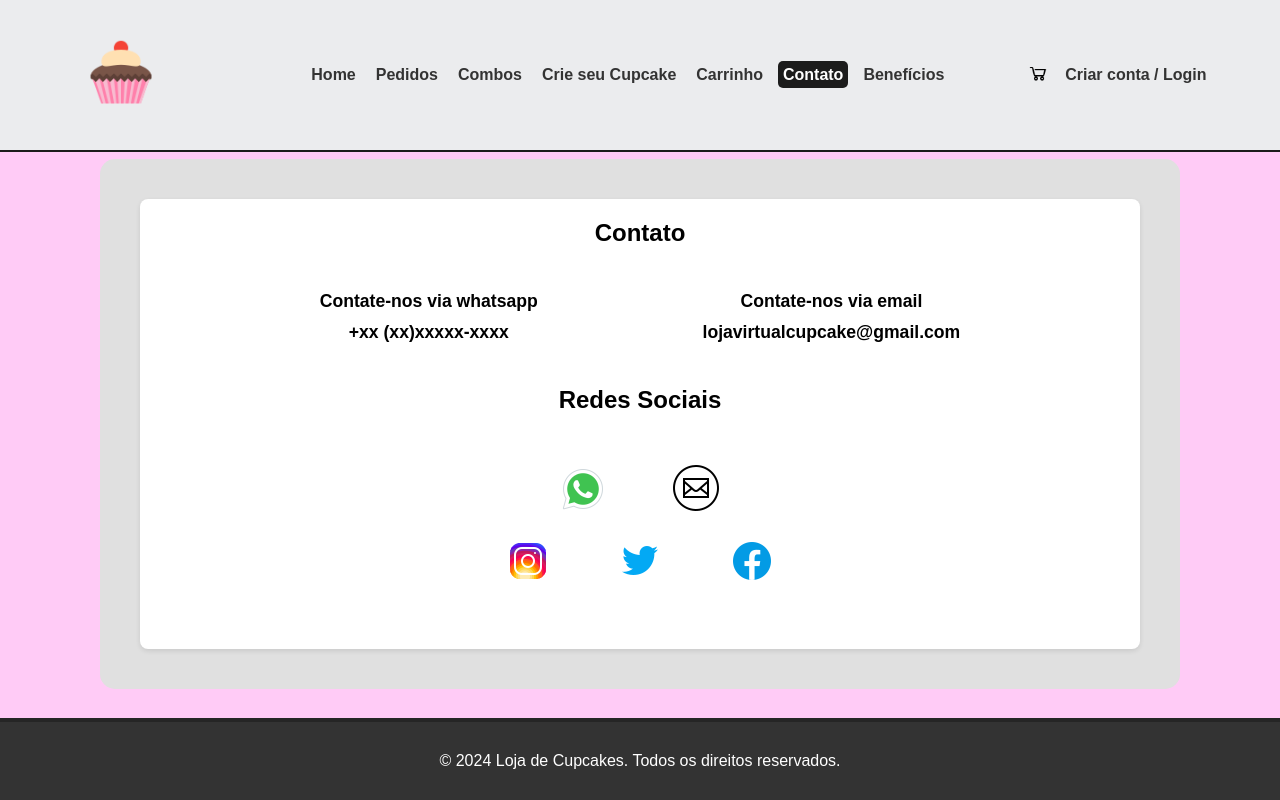
After one commit to Miguel-Aguiar/virtual-cupcake-store, a PHP site: page /contato.html in a window 1280 px wide. The commit adds this page. Run offline with PHP 8.4, Linux system fonts and the light colour scheme.

Commit message:
Contato e Benefícios finalizados

```diff
--- /dev/null
+++ b/View/contato.html
@@ -0,0 +1,91 @@
+<!DOCTYPE html>
+<html lang="pt-br">
+<head>
+    <meta charset="UTF-8">
+    <meta name="viewport" content="width=device-width, initial-scale=1.0">
+    <title>Loja de Cupcakes</title>
+
+    <link rel="stylesheet" href="style.css">
+
+    <link rel="shortcut icon" href="./assets/favicon.png" type="image/x-icon">
+
+    <script src="script.js"></script>
+
+</head>
+<body id="Contato">
+
+    <header>
+        <nav class="navbar">
+            <div class="logo">
+                <a href="home.html"><img src="./assets/logo.png" alt="Logo" width="96px" /></a>
+            </div>
+            <ul class="menu">
+                <li><a href="home.html">Home</a></li>
+                <li><a href="pedidos.html">Pedidos</a></li>
+                <li><a href="combos.html">Combos</a></li>
+                <li><a href="criarCupcake.html">Crie seu Cupcake</a></li>
+                <li><a href="carrinho.html">Carrinho</a></li>
+                <li><a class="active" href="contato.html">Contato</a></li>
+                <li><a href="beneficios.html">Benefícios</a></li>
+            </ul>
+            <div class="account-area">
+                <div class="cart-icon">
+                    <a href="#" onclick="toggleCart()" ><img src="./assets/carrinhop.png" /></a>
+                </div>
+                <a href="login.html" class="login-link">Criar conta / Login</a>
+            </div>
+        </nav>
+    </header>
+
+    <div id="cart-sidebar" class="cart-sidebar">
+        <h2>Resumo do Carrinho</h2>
+        <div class="cart-pedido">
+            <img src="./assets/cupcake1m.png" alt="">
+            <span>R$ 7.00 <br> Chocolate</span>
+            <div class="qtd">
+                <div>-</div>
+                <div class="center">5</div>
+                <div>+</div>
+            </div>
+        </div>
+        <p class="cart-total">Valor total: R$ </p>
+        <img class="close" onclick="toggleCart()" src="./assets/fechar.png" width="42px">
+    </div>
+
+    <main>
+        <section class="highlight">
+            <div class="highlight-container">
+                <div class="highlight-item">
+                    <h1>Contato</h1>
+                    <div class="contate-nos">
+                        <div>
+                            <p>Contate-nos via whatsapp</p>
+                            <p>+xx (xx)xxxxx-xxxx</p>
+                        </div>
+                        <div>
+                            <p>Contate-nos via email</p>
+                            <p>lojavirtualcupcake@gmail.com</p>
+                        </div>
+                    </div>
+                    <h2>Redes Sociais</h2>
+                    <div class="redes">
+                        <div>
+                            <a href="#"><img src="./assets/whatsapp.png"></a>
+                            <a href="#"><img src="./assets/email.png"></a>
+                        </div>
+                        <div>
+                            <a href="#"><img src="./assets/instragram.png"></a>
+                            <a href="#"><img src="./assets/twitter.png"></a>
+                            <a href="#"><img src="./assets/facebook.png"></a>
+                        </div>
+                    </div>
+                </div>
+            </div>
+        </section>
+    </main>
+
+    <footer class="footer">
+        <p>&copy; 2024 Loja de Cupcakes. Todos os direitos reservados.</p>
+    </footer>
+</body>
+</html>
--- a/View/style.css
+++ b/View/style.css
@@ -212,12 +212,8 @@ main {
     align-items: center;
 }
 
-.highlight-item a img {
-    border: 3px solid white;
-}
-
 .highlight-item a img:hover {
-    border: 1px solid white;
+    scale: 1.1;
 }
 
 .border {
@@ -602,3 +598,45 @@ button:hover {
     align-items: center;
     background-color: #fff;
 }
+
+/* Contato -------------------------------------------------------------------------------------- */
+
+#Contato .highlight-container,
+#Beneficios .highlight-container {
+    display: flex;
+}
+
+#Contato .highlight-item,
+#Beneficios .highlight-item {
+    height: 450px;
+    width: 1000px;
+    display: flex;
+    justify-content: space-between;
+    padding: 20px;
+    padding-bottom: 50px;
+}
+
+.contate-nos {
+    width: 100%;
+    display: flex;
+    justify-content: space-evenly;
+}
+
+.contate-nos p {
+    padding: 5px;
+    font-size: 1.1em;
+}
+
+.redes a img{
+    margin: 10px 30px;
+}
+.redes a img:hover{
+    scale: 1.1;
+}
+
+/* Benefícios ----------------------------------------------------------------------------------- */
+
+.premios p {
+    margin-bottom: 20px;
+    font-size: 1.1em;
+}
```
Also changed, not shown: View/beneficios.html (added, +76 -0 lines), View/assets/email.png (added), View/assets/facebook.png (added), View/assets/instragram.png (added), View/assets/twitter.png (added), View/assets/whatsapp.png (added).
